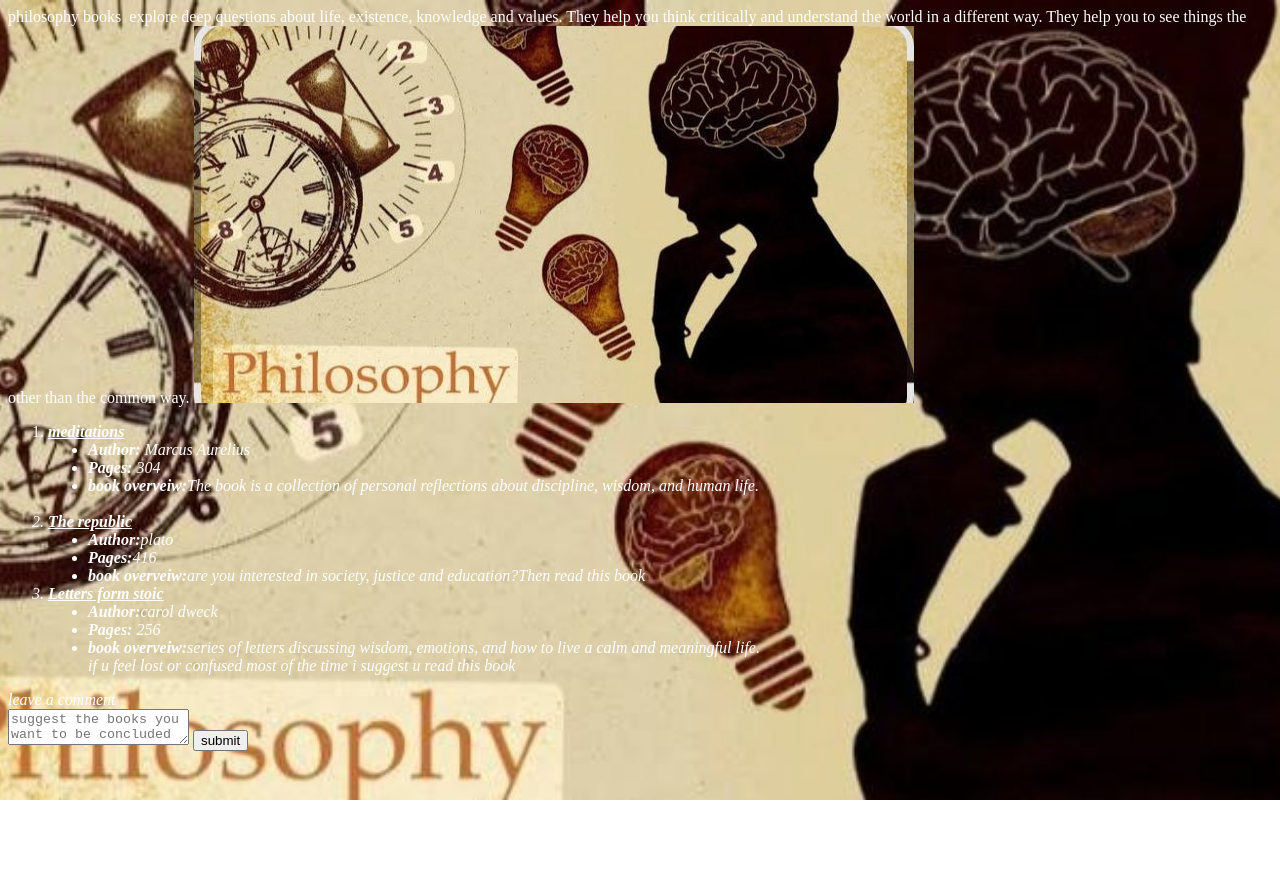
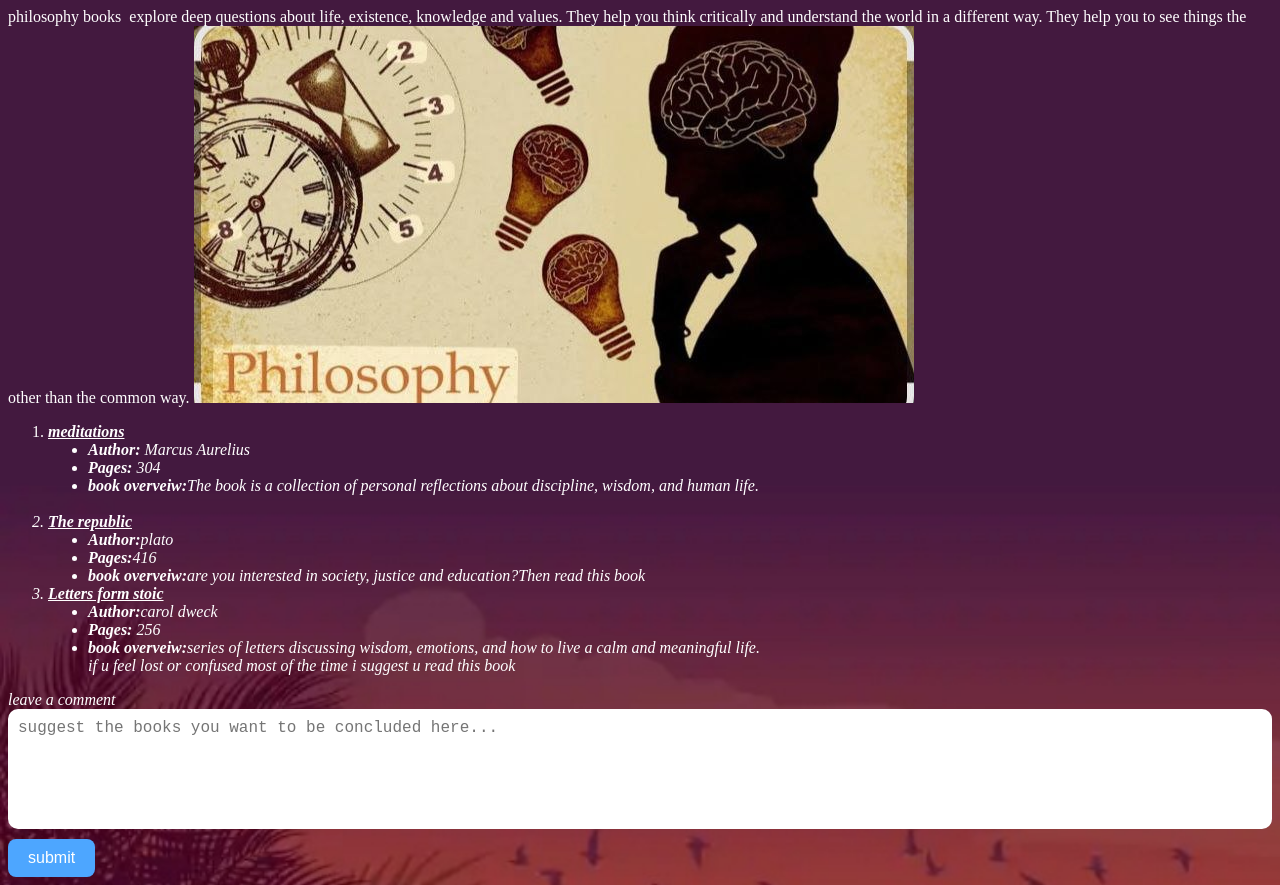
Before and after one commit to hayu-hijabi/my-book-recommendations-, a plain HTML site: page Philosophy.html in a window 1280 px wide. Before the commit the page ends 800 px from the top, so only its background shows below. Drawn offline with Linux system fonts and the light colour scheme.

Commit message:
Update Philosophy.html

```diff
--- a/Philosophy.html
+++ b/Philosophy.html
@@ -10,7 +10,42 @@
     background-attachment: fixed;
     background-position: center;
     color: white;
+   background-image: url('Fiction2.jpg');
+    background-size: cover;
+    background-repeat: no-repeat;
+    background-attachment: fixed;
+    background-position: center;
+    color: white;
+
+  comment-box{
+            width: 300px;
   }
+
+        textarea{
+            width: 100%;
+            height: 120px;
+            padding: 10px;
+            border-radius: 10px;
+            border: none;
+            resize: none;
+            font-size: 16px;
+        }
+
+        button{
+            margin-top: 10px;
+            padding: 10px 20px;
+            border: none;
+            border-radius: 8px;
+            background-color: #4da6ff;
+            color: white;
+            cursor: pointer;
+            font-size: 16px;
+        }
+
+        button:hover{
+            opacity: 0.8;
+        }
+
 
  </style>
  </head>
```
